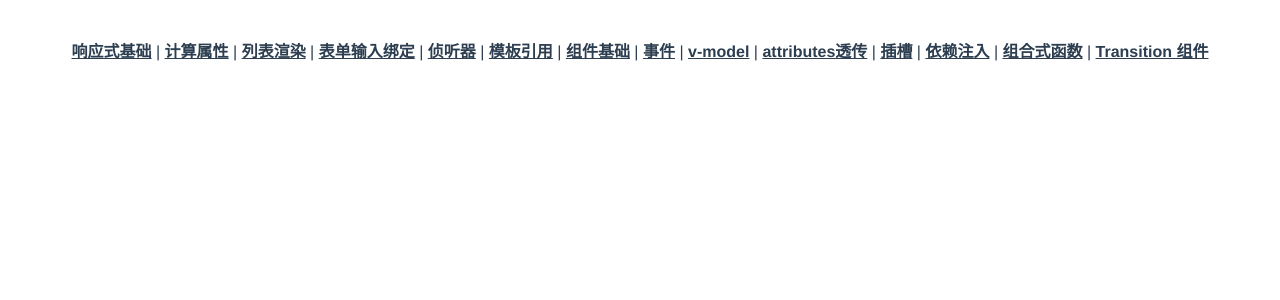
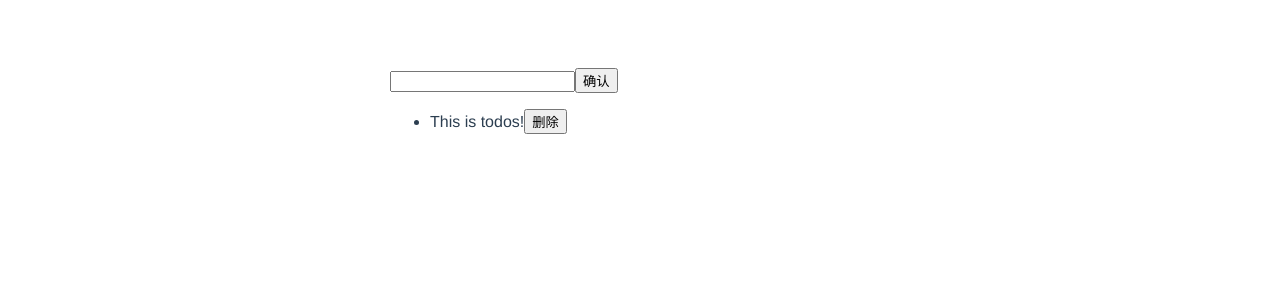
Before and after one commit to tuao525/my-demo-vue3, a Vue app: page /todos in a window 1280 px wide. Shown: the top 300 px of the page. Built offline with nearby package versions, Linux system fonts and the light colour scheme.

Commit message:
feat: todolist简化版

```diff
--- a/src/App.vue
+++ b/src/App.vue
@@ -1,6 +1,6 @@
 <template>
   <nav>
-    <router-link to="/baseView">响应式基础</router-link> |
+    <!-- <router-link to="/baseView">响应式基础</router-link> |
     <router-link to="/computedView">计算属性</router-link> |
     <router-link to="/listRender">列表渲染</router-link> |
     <router-link to="/formInBind">表单输入绑定</router-link> |
@@ -13,7 +13,8 @@
     <router-link to="/slotView">插槽</router-link> |
     <router-link to="/provideInject">依赖注入</router-link> |
     <router-link to="/combinedFunction">组合式函数</router-link> |
-    <router-link to="/transition">Transition 组件</router-link>
+    <router-link to="/transition">Transition 组件</router-link> | -->
+    <!-- <router-link to="/todos">dodos</router-link> -->
   </nav>
   <router-view/>
 </template>
--- a/src/router/index.js
+++ b/src/router/index.js
@@ -3,7 +3,7 @@
  * @email: 2250467773@qq.com
  * @Date: 2023-05-06 15:09:54
  * @LastEditors: Do not edit
- * @LastEditTime: 2023-11-20 09:52:22
+ * @LastEditTime: 2023-11-20 15:09:41
  */
 import { createRouter, createWebHistory } from 'vue-router'
 
@@ -77,6 +77,11 @@ const routes = [
     path: '/transition',
     name: 'transition',
     component: () => import('../views/Transition.vue')
+  },
+  {
+    path: '/todos',
+    name: 'todos',
+    component: () => import('../views/todos')
   }
 ]
 
--- /dev/null
+++ b/src/views/todos/index.vue
@@ -0,0 +1,96 @@
+<!--
+ * @Author: 涂澳
+ * @email: 2250467773@qq.com
+ * @Date: 2023-11-09 10:55:32
+ * @LastEditors: Do not edit
+ * @LastEditTime: 2023-11-20 16:38:56
+-->
+<template>
+  <div class="home">
+    <div class="left">
+      <input type="text" v-model="inputValue" />
+      <button @click="addTodos">确认</button>
+      <ul>
+        <li v-for="item in myObject.data" :key="item.id">
+          <div v-if="item.isEdit">
+            <input
+              type="text"
+              autofocus
+              v-model="item.content"
+              @blur="obBlur(item.id)"
+            />
+          </div>
+          <div v-else>
+            <span @dblclick="onDblclick(item.id)">{{ item.content }}</span
+            ><button @click="deleteTodos(item.id)">删除</button>
+          </div>
+        </li>
+      </ul>
+    </div>
+  </div>
+</template>
+
+<script setup>
+import { reactive, ref } from 'vue'
+const myObject = reactive({
+  data: [
+    {
+      id: 0,
+      content: 'This is todos!',
+      isEdit: false
+    }
+  ]
+})
+const inputValue = ref('')
+
+const addTodos = () => {
+  myObject.data = [
+    ...myObject.data,
+    {
+      id: myObject.data.length,
+      content: inputValue.value
+    }
+  ]
+  inputValue.value = ''
+}
+
+const deleteTodos = (id) => {
+  myObject.data = myObject.data.filter((item) => item.id !== id)
+}
+
+const onDblclick = (id) => {
+  myObject.data = myObject.data.map((item) => {
+    if (item.id === id) {
+      return {
+        ...item,
+        isEdit: !item.isEdit
+      }
+    } else {
+      return item
+    }
+  })
+}
+
+const obBlur = (id) => {
+  myObject.data = myObject.data.map((item) => {
+    if (item.id === id) {
+      return {
+        ...item,
+        isEdit: !item.isEdit
+      }
+    } else {
+      return item
+    }
+  })
+}
+</script>
+<style lang="less">
+.home {
+  display: flex;
+  justify-content: center;
+}
+.left {
+  width: 500px;
+  text-align: left;
+}
+</style>
--- a/vue.config.js
+++ b/vue.config.js
@@ -1,4 +1,12 @@
+/*
+ * @Author: 涂澳
+ * @email: 2250467773@qq.com
+ * @Date: 2023-05-06 15:09:54
+ * @LastEditors: Do not edit
+ * @LastEditTime: 2023-11-20 15:10:33
+ */
 const { defineConfig } = require('@vue/cli-service')
 module.exports = defineConfig({
-  transpileDependencies: true
+  transpileDependencies: true,
+  lintOnSave: false
 })
```
